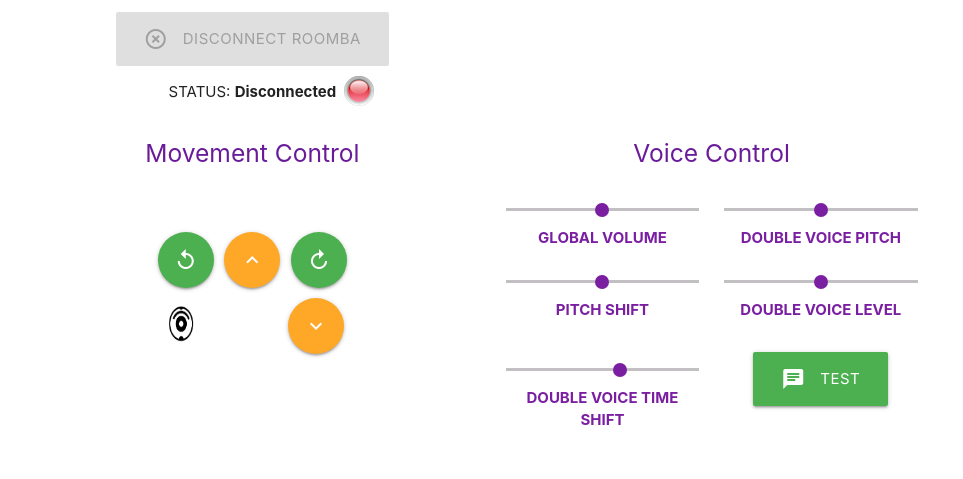
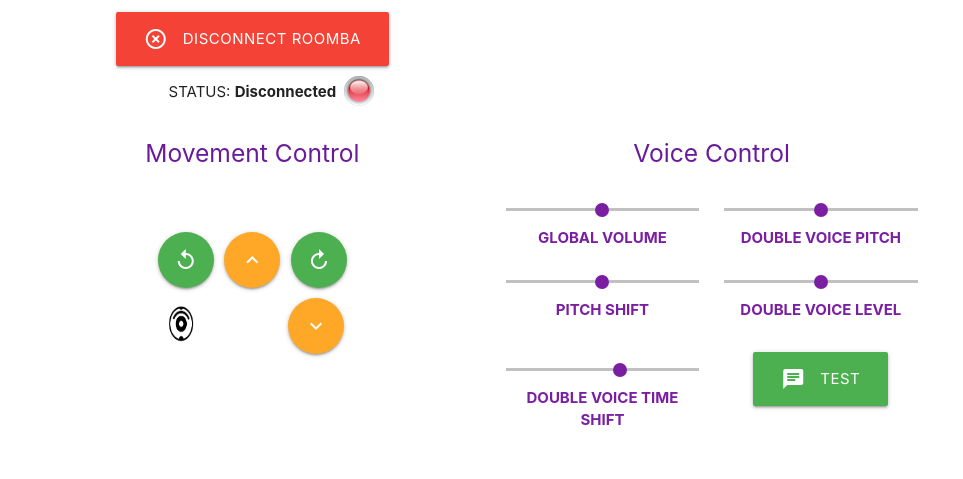
Before and after one commit to Sebastianopazo/Mere-belief-iCreate2, a website: page roombokita.html in a window 1280 px wide. Shown: the part 288-767 px from the top of the page, without its empty margins (158-1121 px from the left). Drawn offline with nearby package versions, Linux system fonts and the light colour scheme; no server answers.

```diff
--- a/roombokita.html
+++ b/roombokita.html
@@ -31,7 +31,7 @@
           <div class="row">
             <div class="col s6 center">
               <a id="connect" class="waves-effect waves-light btn-large green lighten-2" onclick = "clientConnect()" ><i class="material-icons left">settings_input_antenna</i>Connect to Roomba</a>
-              <a id="disconnect" class="waves-effect waves-light btn-large red disabled" onclick = "clientDisconnect()"><i class="material-icons left">highlight_off</i>Disconnect Roomba</a>
+              <a id="disconnect" class="waves-effect waves-light btn-large red" onclick = "clientDisconnect()"><i class="material-icons left">highlight_off</i>Disconnect Roomba</a>
               <div>STATUS: <span id="status">Disconnected</span><img id="greenLight" class="light" src="img/green_light.png" alt=""><img id="redLight"class="light" src="img/red_light.png" alt=""></div>
             </div>
             <div  id="controls"class="col s6 center">
```
